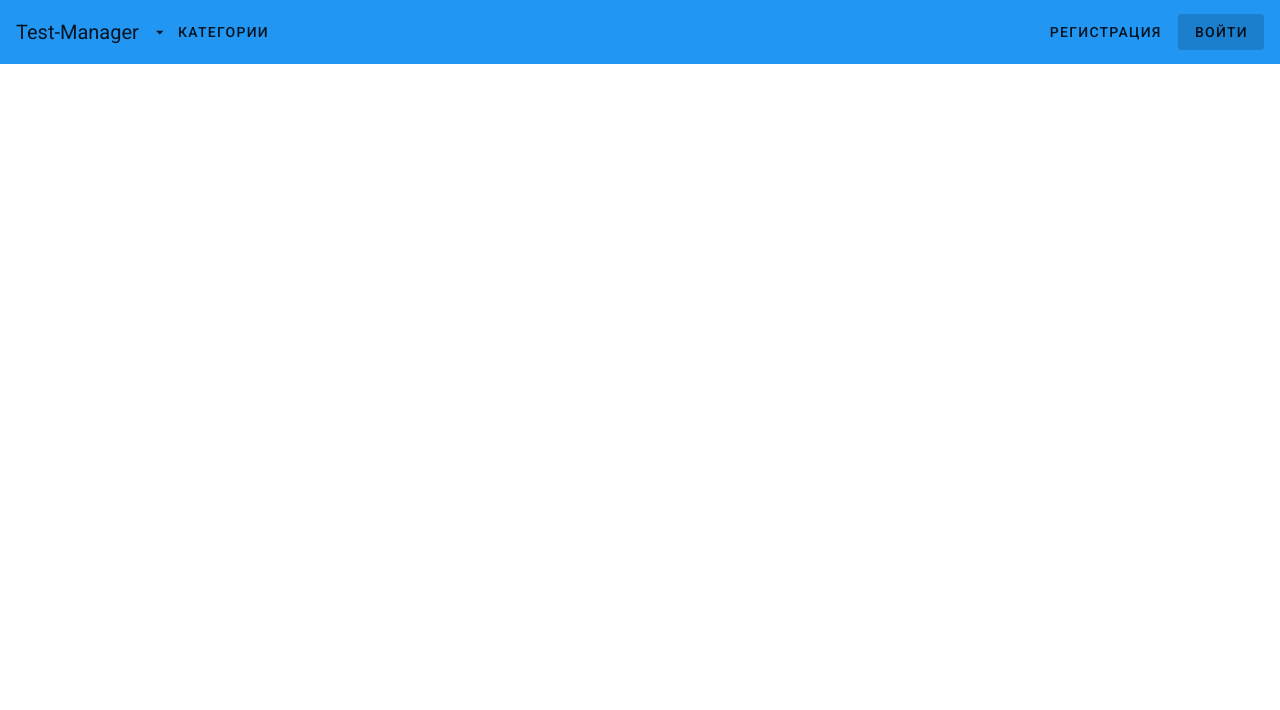
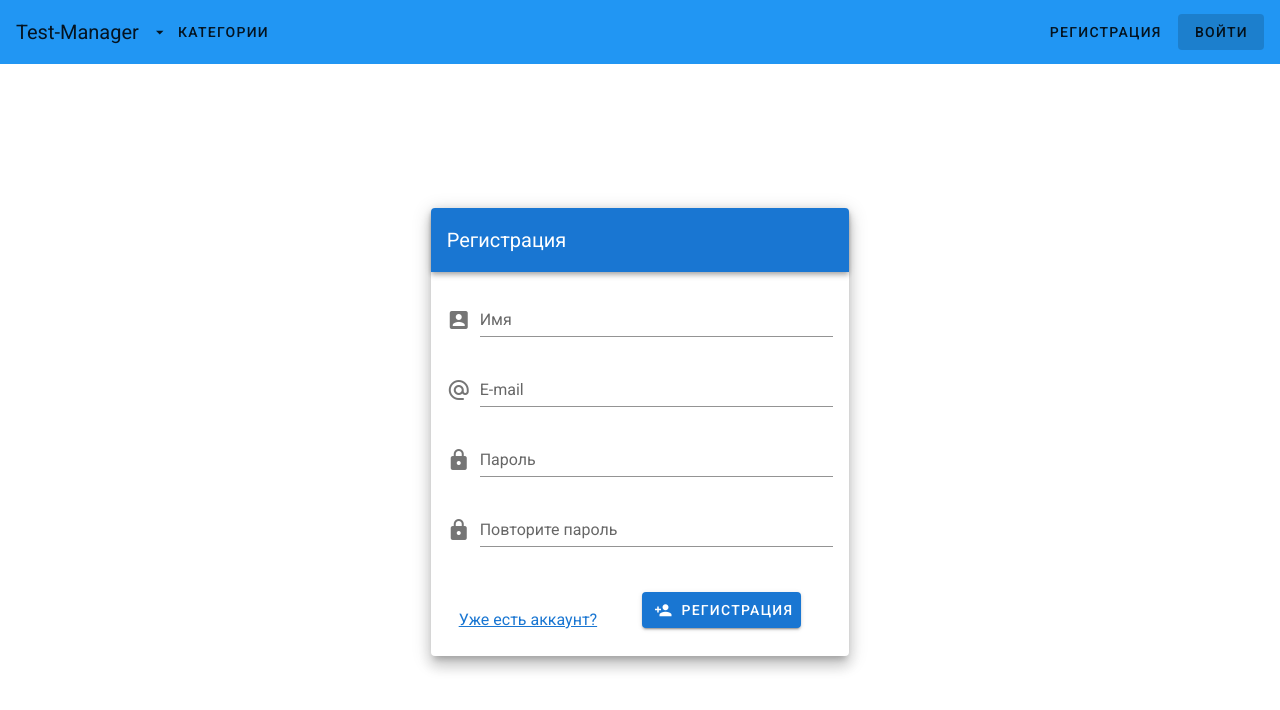
Before and after one commit to ReutAlexey/Vue-ui, a Vue app: page /login in a window 1280 px wide. Shown: the top 710 px of the page. Built offline with nearby package versions, Linux system fonts and the light colour scheme.

Commit message:
add Login.vue,Registration.vue

```diff
--- /dev/null
+++ b/src/views/auth/Login.vue
@@ -0,0 +1,110 @@
+<template>
+  <v-container fluid fill-height>
+    <v-layout align-center justify-center>
+      <v-flex xs12 sm8 md4>
+        <v-card class="elevation-10">
+          <v-toolbar dark color="primary">
+            <v-toolbar-title>Регистрация</v-toolbar-title>
+          </v-toolbar>
+          <v-card-text>
+            <v-form
+              ref="formRegister"
+              v-model="valid"
+              validation
+            >
+              <v-text-field
+                prepend-icon="mdi-account-box"
+                v-model="form.login" name="login"
+                label="Имя"
+                type="text"
+                require
+                :rules="textRules"
+              ></v-text-field>
+              <v-text-field
+                prepend-icon="mdi-at"
+                v-model="form.email"
+                label="E-mail"
+                type="text"
+                require
+                :rules="emailRules"
+              ></v-text-field>
+              <v-text-field
+                prepend-icon="mdi-lock"
+                v-model="form.password"
+                label="Пароль"
+                type="password"
+                require
+                :rules="textRules"
+              ></v-text-field>
+              <v-text-field
+                prepend-icon="mdi-lock"
+                v-model="form.password_confirm"
+                label="Повторите пароль"
+                type="password"
+                require
+                :rules="textRules"
+              ></v-text-field>
+            </v-form>
+          </v-card-text>
+          <v-card-actions>
+            <router-link class="ml-5" to="/login">Уже есть аккаунт?</router-link>
+            <v-spacer></v-spacer>
+            <v-btn
+              class="mr-10 mb-5"
+              color="primary"
+              @click="register"
+              :loading="loading"
+            ><v-icon left>mdi-account-plus</v-icon>Регистрация</v-btn>
+          </v-card-actions>
+        </v-card>
+      </v-flex>
+    </v-layout>
+  </v-container>
+</template>
+
+<script>
+import { mapActions } from 'vuex'
+
+export default {
+  name: 'Register',
+  data () {
+    return {
+      textRules: [
+        v => !!v || 'Заполните поле'
+      ],
+      emailRules: [
+        v => !!v || 'Заполните поле E-mail',
+        v => /.+@.+/.test(v) || 'E-mail must be valid'
+      ],
+      valid: false,
+      form: {
+        login: '',
+        email: '',
+        password: '',
+        password_confirm: ''
+      }
+    }
+  },
+  methods: {
+    ...mapActions(['REGISTER']),
+    validate () {
+      this.$refs.formRegister.validate()
+    },
+    register () {
+      this.validate()
+      if (this.valid) {
+        this.REGISTER(this.form)
+          .then(() => {
+            this.$router.push('/')
+          })
+          .catch()
+      }
+    }
+  },
+  computed: {
+    loading () {
+      return this.$store.getters.GET_LOADING
+    }
+  }
+}
+</script>
--- /dev/null
+++ b/src/views/auth/Registration.vue
@@ -0,0 +1,97 @@
+<template>
+  <v-container fluid fill-height>
+    <v-layout align-center justify-center>
+      <v-flex xs12 sm8 md4>
+        <v-card class="elevation-10">
+          <v-toolbar dark color="primary">
+            <v-toolbar-title>Вход</v-toolbar-title>
+          </v-toolbar>
+          <v-card-text>
+            <v-form
+              ref="form"
+              v-model="valid"
+              validation
+            >
+              <v-text-field
+                v-model="form.email"
+                prepend-icon="mdi-account-box"
+                name="email"
+                label="E-mail"
+                type="text"
+                require
+                :rules="emailRules"
+              ></v-text-field>
+              <v-text-field
+                v-model="form.password"
+                prepend-icon="mdi-lock"
+                name="password"
+                label="Password"
+                id="password"
+                type="password"
+                require
+                :rules="textRules"
+              ></v-text-field>
+            </v-form>
+          </v-card-text>
+          <v-card-actions>
+            <router-link class="ml-5" to="/register">Зарегистрироваться</router-link>
+            <v-spacer></v-spacer>
+            <v-btn
+              class="mr-10 mb-5"
+              color="primary"
+              @click="login"
+              :loading="loading"
+            ><v-icon left>mdi-exit-to-app</v-icon>Войти</v-btn>
+          </v-card-actions>
+        </v-card>
+      </v-flex>
+    </v-layout>
+  </v-container>
+</template>
+
+<script>
+import { mapActions } from 'vuex'
+
+export default {
+  name: 'Login',
+  data () {
+    return {
+      textRules: [
+        v => !!v || 'Заполните поле'
+      ],
+      emailRules: [
+        v => !!v || 'Заполните поле E-mail',
+        v => /.+@.+/.test(v) || 'E-mail must be valid'
+      ],
+      valid: false,
+      form: {
+        email: '',
+        password: ''
+      }
+    }
+  },
+  methods: {
+    ...mapActions(['LOGIN']),
+    validate () {
+      this.$refs.form.validate()
+    },
+    login () {
+      this.validate()
+      if (this.valid) {
+        this.LOGIN(this.form)
+          .then(() => {
+            this.$router.push('/')
+          })
+          .catch(error => {
+            console.log(error)
+          })
+      }
+    }
+  },
+  computed: {
+    loading () {
+      return this.$store.getters.GET_LOADING
+    }
+  }
+}
+</script>
```
Also changed, not shown: src/router/index.js (+8 -0 lines).
